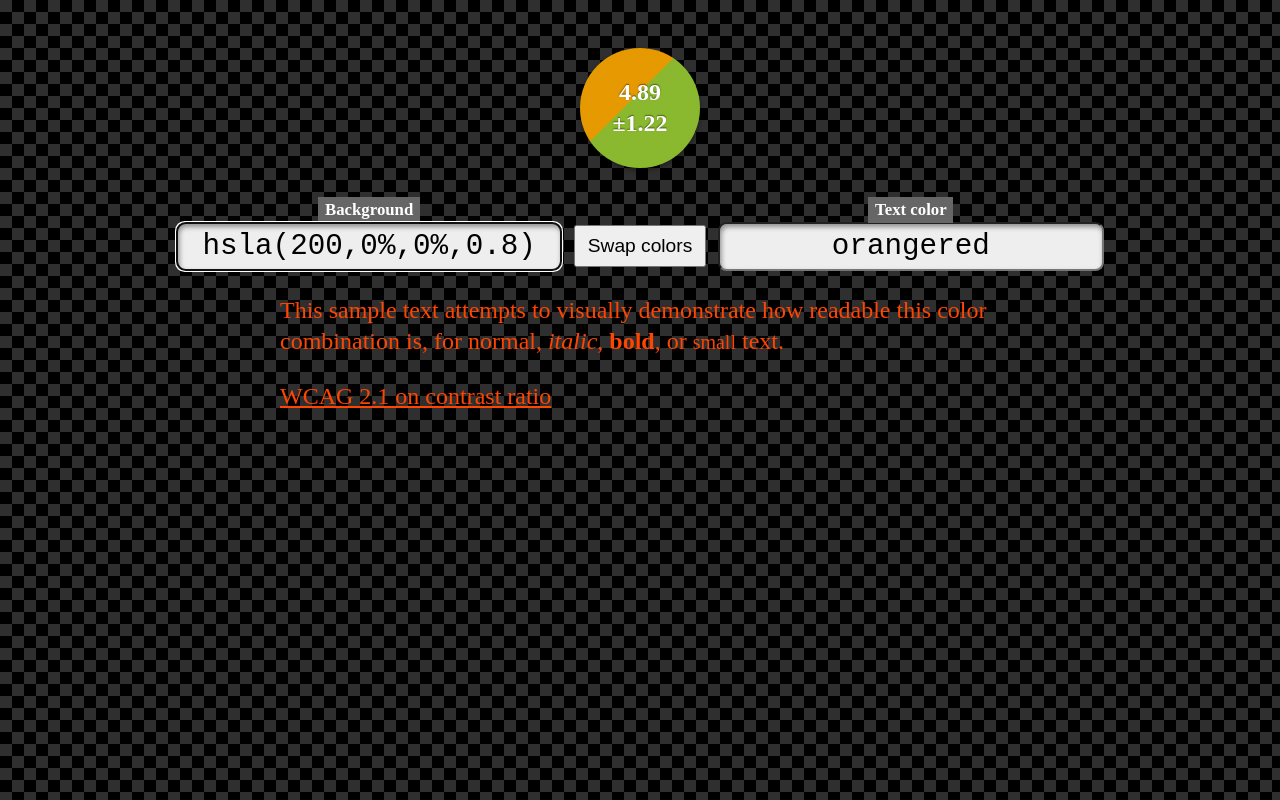
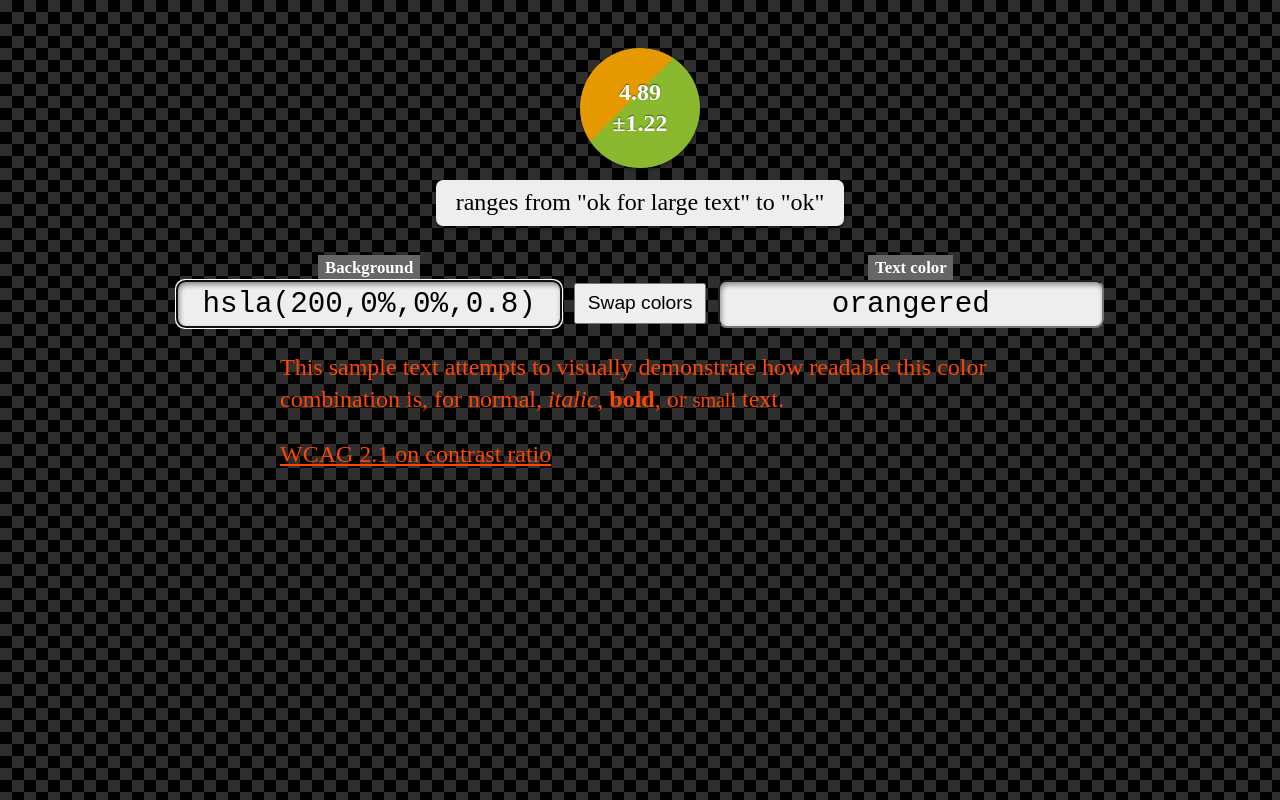
Before and after one commit to xi/contrast, a plain HTML site: page index.html in a window 1280 px wide. Drawn offline with Linux system fonts and the light colour scheme.

Commit message:
add text description of result

```diff
--- a/contrast.js
+++ b/contrast.js
@@ -4,7 +4,8 @@ import * as favicon from './favicon.js';
 var fgInput = document.querySelector('#fgInput');
 var bgInput = document.querySelector('#bgInput');
 var swapButton = document.querySelector('#swap');
-var output = document.querySelector('#output');
+var gradient = document.querySelector('#output .gradient');
+var description = document.querySelector('#output .description');
 
 var score = function(range, levels) {
   var biggerThan = function(t) {
@@ -82,6 +83,18 @@ var formatRange = function(range, places) {
   }
 };
 
+var makeDescription = function(value, levels) {
+  if (value < levels[0]) {
+    return 'not enough';
+  } else if (value < levels[1]) {
+    return 'ok for large text';
+  } else if (value < levels[2]) {
+    return 'ok';
+  } else {
+    return 'great!';
+  }
+}
+
 var oninput = function() {
   // NOTE: | to prevent lazy evaluation
   if (setColor(bgInput, 'backgroundColor') | setColor(fgInput, 'color')) {
@@ -96,8 +109,17 @@ var oninput = function() {
     var fg = parseColor(computed.color);
 
     var wcag2Range = wcag2.contrastAlpha(fg, bg, wcag2.contrast);
-    output.style.backgroundImage = makeGradient(score(wcag2Range.map(Math.log), wcag2.levels.map(Math.log)));
-    output.textContent = formatRange(wcag2.getAbsRange(wcag2Range), 2);
+    var absRange = wcag2.getAbsRange(wcag2Range);
+    gradient.style.backgroundImage = makeGradient(score(wcag2Range.map(Math.log), wcag2.levels.map(Math.log)));
+    gradient.textContent = formatRange(absRange, 2);
+
+    let desc1 = makeDescription(absRange[0], wcag2.levels);
+    let desc2 = makeDescription(absRange[1], wcag2.levels);
+    if (desc1 === desc2) {
+      description.textContent = desc1;
+    } else {
+      description.textContent = `ranges from "${desc1}" to "${desc2}"`;
+    }
   }
 };
 
--- a/index.html
+++ b/index.html
@@ -7,9 +7,12 @@
 	<link rel="shortcut icon"  type="image/png" href="about:blank" />
 </head>
 <body>
-	<output class="gradient" id="output" for="bgInput fgInput" aria-live="polite">
-		<strong></strong>
-		<span></span>
+	<output id="output" for="bgInput fgInput" aria-live="polite">
+		<div class="gradient">
+			<strong></strong>
+			<span></span>
+		</div>
+		<span class="description"></span>
 	</output>
 
 	<div id="form">
--- a/style.css
+++ b/style.css
@@ -84,6 +84,12 @@ body {
 	color: inherit;
 }
 
+#output {
+	display: block;
+	text-align: center;
+	margin-block-end: 1em;
+}
+
 .gradient {
 	display: flex;
 	block-size: 5em;
@@ -93,13 +99,23 @@ body {
 	text-align: center;
 	border-radius: 50%;
 	margin-inline: auto;
-	margin-block-end: 1em;
+	margin-block-end: 0.5em;
 	padding: 0.5em;
 	box-shadow: 0 0.1em 0.2em rgba(0,0,0,.4);
 	background-color: #888;
 	color: #fff;
 	text-shadow: 0 -0.06em .05em rgba(0,0,0,.5);
 	font-weight: bold;
+}
+
+.description {
+	display: inline-block;
+	padding-block: 0.3em;
+	padding-inline: 0.8em;
+	border-radius: 0.3em;
+	background-color: #eee;
+	color: #000;
+	box-shadow: 0 0.1em 0.2em rgba(0,0,0,.4);
 }
 
 @media (min-width: 70em) {
```
